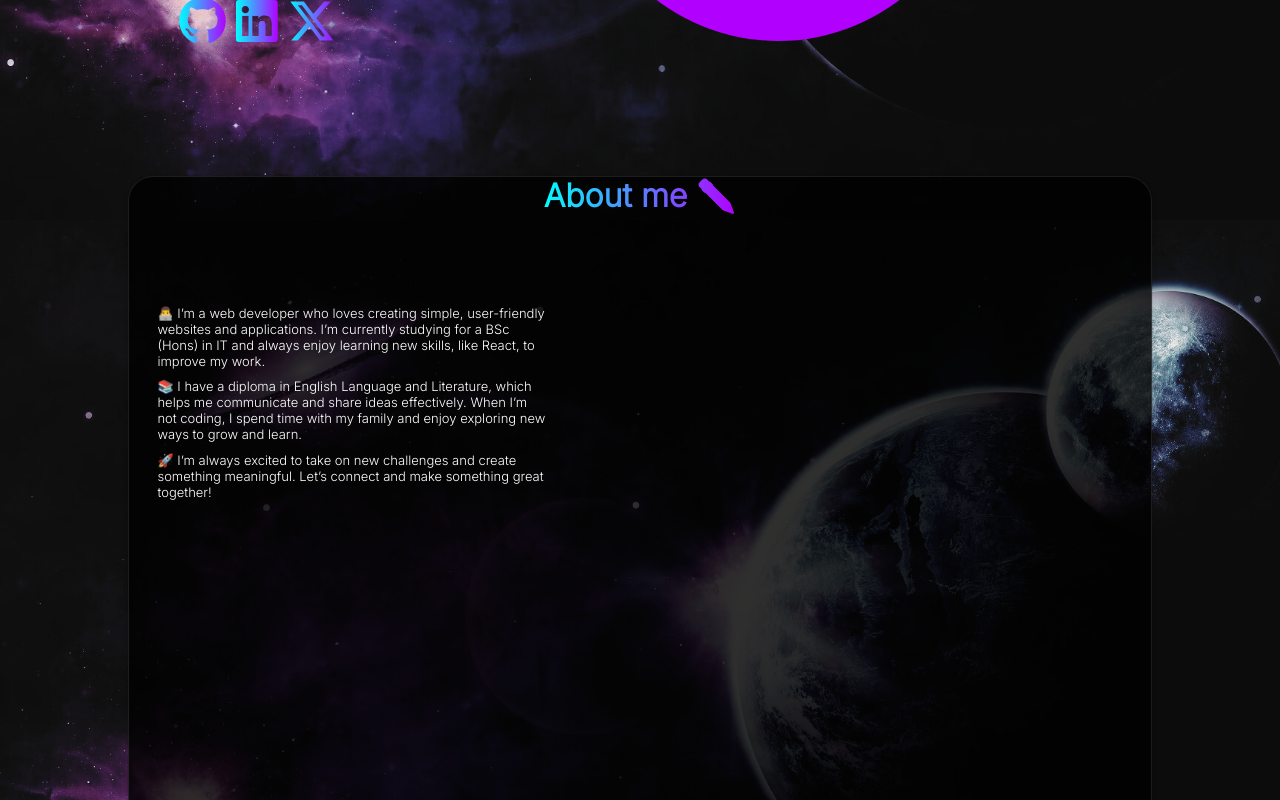
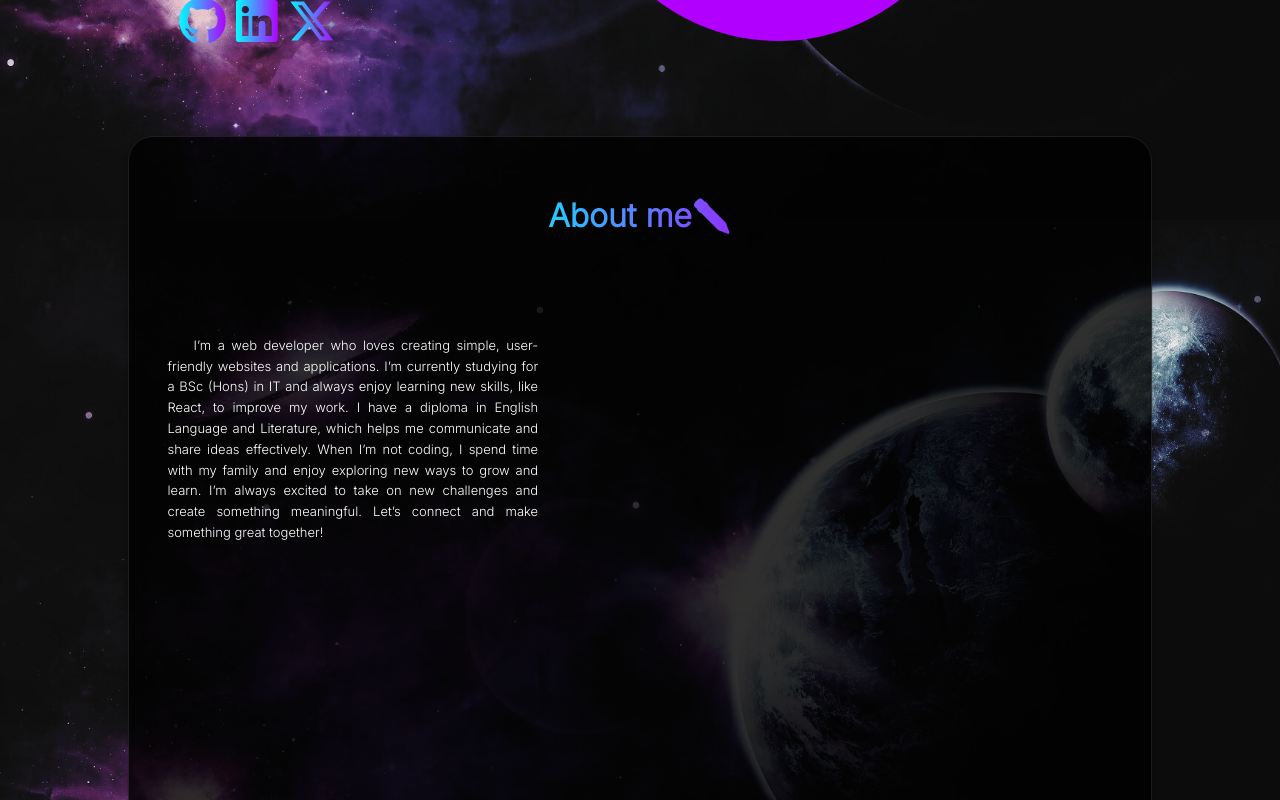
Before and after one commit to Dinithi1625403/myPortfolio, a React (Create React App) app: page / in a window 1280 px wide. Shown: the part 580-1380 px from the top of the page. Built offline with nearby package versions, Linux system fonts and the light colour scheme.

Commit message:
modify about and h1

```diff
--- a/src/App.css
+++ b/src/App.css
@@ -43,13 +43,14 @@ h1{
     width: fit-content;
     text-align: center;
     font-size: 2rem;
-    margin-top: 60px;
-    margin-bottom: 60px;
+
+    margin: auto;
+    padding: 60px;
+
     -webkit-background-clip: text;
     -webkit-text-fill-color: transparent;
     display: block;
-    margin-left: auto;
-    margin-right: auto;
+
 
 
 }
--- a/src/components/about.css
+++ b/src/components/about.css
@@ -27,22 +27,35 @@
   font-weight: 300;
   font-style: normal;
   height: fit-content;
+line-height: 1.6;
+text-align: justify;
+padding: 10px;
+
 
 
 
 
 }
 
+
 .about{
-    float: left;
-    width: 40%;
-    margin: 20px;
+
+    width: 80%;
+    margin: auto;
     animation: slideInFromLeft 1s ease-out forwards;
 
+}
+@media screen and (min-width: 787px){
+
+    .about{
+        width: 40%;
+        float: left;
+        margin: 20px;
+    }
+
+}
 
 
-
-}
 @keyframes slideInFromLeft {
     0% {
         transform: translateX(-100%);
--- a/src/components/about.jsx
+++ b/src/components/about.jsx
@@ -3,15 +3,11 @@ import "./about.css";
 function About() {
   return (
     <div id="about" className="container">
-      <h1 className="title">About me ✏️</h1>
+      <h1>About me✏️</h1>
       <div className="about">
-        <p className="description"></p>
-
-        <p className="description">👨‍💻 I’m a web developer who loves creating simple, user-friendly websites and applications. I’m currently studying for a BSc (Hons) in IT and always enjoy learning new skills, like React, to improve my work.</p>
-
-        <p className="description">📚 I have a diploma in English Language and Literature, which helps me communicate and share ideas effectively. When I’m not coding, I spend time with my family and enjoy exploring new ways to grow and learn.</p>
-
-        <p className="description">🚀 I’m always excited to take on new challenges and create something meaningful. Let’s connect and make something great together!</p>
+        <p className="description">
+          &nbsp;&nbsp;&nbsp;&nbsp;I’m a web developer who loves creating simple, user-friendly websites and applications. I’m currently studying for a BSc (Hons) in IT and always enjoy learning new skills, like React, to improve my work. I have a diploma in English Language and Literature, which helps me communicate and share ideas effectively. When I’m not coding, I spend time with my family and enjoy exploring new ways to grow and learn. I’m always excited to take on new challenges and create something meaningful. Let’s connect and make something great together!
+        </p>
       </div>
     </div>
   );
```
